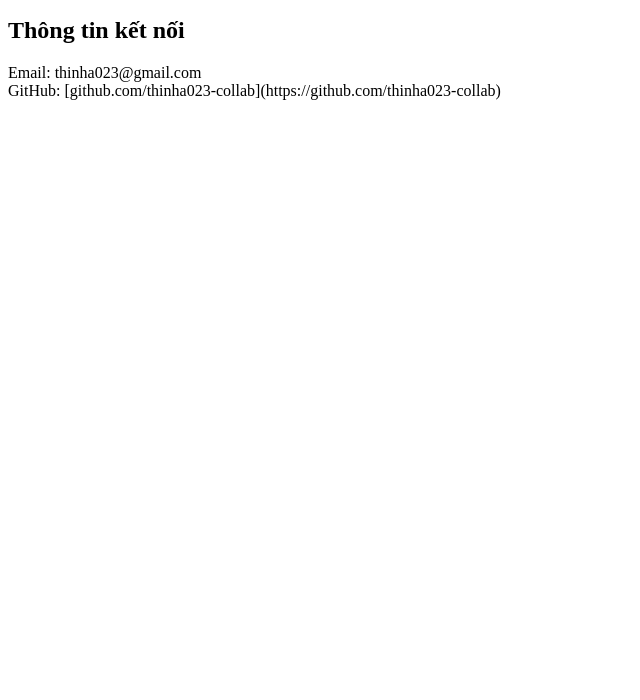
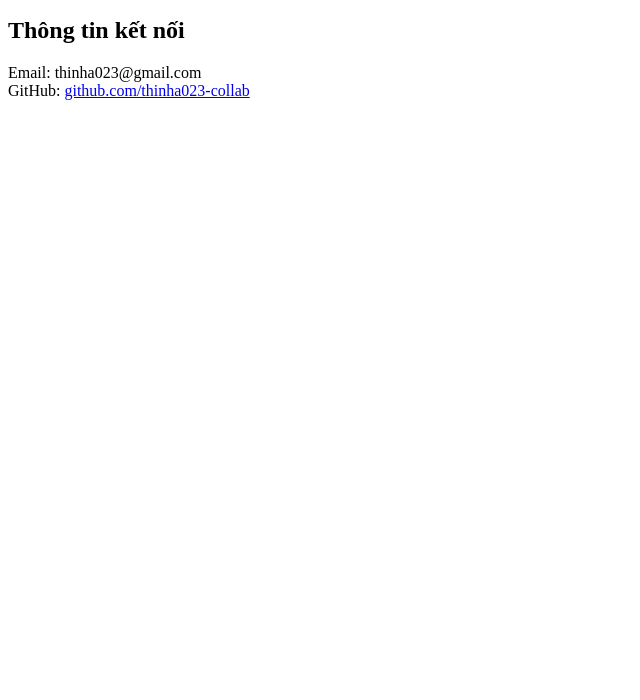
Before and after one commit to thinha023-collab/my-portfolio, a plain HTML site: page contact.html in a window 1280 px wide. Shown: the part 100-800 px from the top of the page, without its empty margins (0-640 px from the left). Drawn offline with Linux system fonts and the light colour scheme.

Commit message:
Update contact.html

```diff
--- a/contact.html
+++ b/contact.html
@@ -21,7 +21,7 @@
   <section>
     <h2>Thông tin kết nối</h2>
     <div class="project">Email: thinha023@gmail.com</div>
-    <div class="project">GitHub: [github.com/thinha023-collab](https://github.com/thinha023-collab)</div>
+    <div class="project">GitHub: <a href="https://github.com/thinha023-collab" target="_blank">github.com/thinha023-collab</a></div>
   </section>
 </body>
 
```
